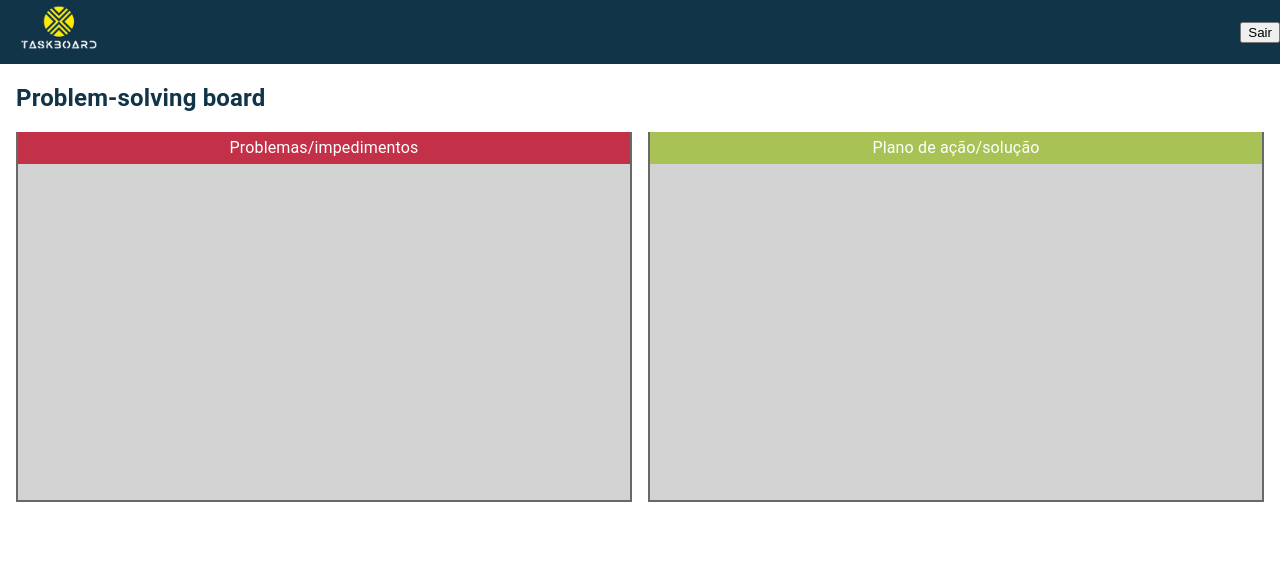
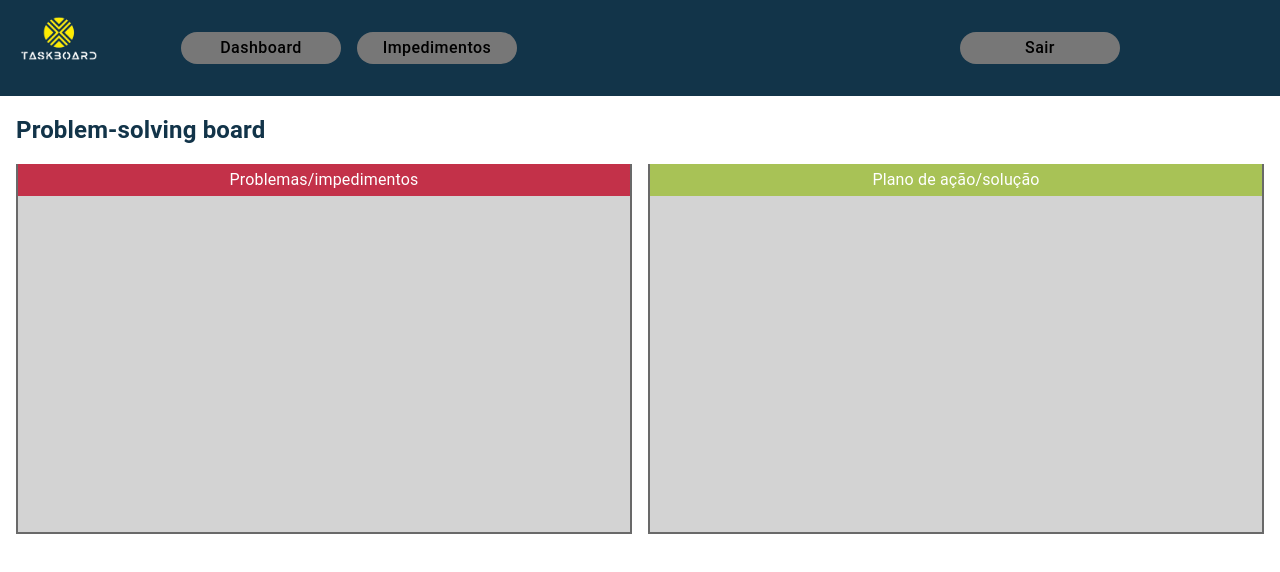
Before and after one commit to Arthur-Barata/inovatech-project, a React (Create React App) app in the folder front-inovatech/: page /problem-solving in a window 1280 px wide. Shown: the top 572 px of the page. Built offline with nearby package versions, Linux system fonts and the light colour scheme.

Commit message:
mudancas finais

```diff
--- /dev/null
+++ b/front-inovatech/src/shared/components/Button/index.tsx
@@ -0,0 +1,18 @@
+import { useNavigate } from "react-router-dom";
+import { ButtonStyles } from "./styles"
+
+export const DashboardButton = () => {
+  const navigate = useNavigate();
+
+  return (
+    <ButtonStyles onClick={() => navigate('/')}>Dashboard</ButtonStyles>
+  )
+}
+
+export const ProblemSolvingButton = () => {
+  const navigate = useNavigate();
+
+  return (
+    <ButtonStyles onClick={() => navigate('/problem-solving')}>Impedimentos</ButtonStyles>
+  )
+}
--- /dev/null
+++ b/front-inovatech/src/shared/components/Button/styles.ts
@@ -0,0 +1,17 @@
+import { Button, styled } from '@mui/material';
+
+export const ButtonStyles = styled(Button)(({ theme }) => ({
+  backgroundColor: theme.palette.secondary.dark,
+  borderRadius: '2rem',
+  fontSize: '16px',
+  width: '10rem',
+  height: '2rem',
+  textTransform: 'unset',
+  color: theme.palette.common.black,
+  display: 'flex',
+  margin: 'auto',
+
+  '&:hover': {
+    backgroundColor: theme.palette.secondary.light,
+  },
+}));
--- a/front-inovatech/src/shared/components/Header/index.tsx
+++ b/front-inovatech/src/shared/components/Header/index.tsx
@@ -1,6 +1,8 @@
 import { useNavigate } from "react-router-dom";
-import { StyledHeader, StyledImg } from './styles';
+import { StyledButtonsHeader, StyledHeader, StyledImg } from './styles';
 import logo from '../../../assets/icons/logo.png';
+import { ButtonStyles } from "../Button/styles";
+import { DashboardButton, ProblemSolvingButton } from "../Button";
 
 
 export const Header = (props: {changeLog: any}) => {
@@ -10,11 +12,15 @@ export const Header = (props: {changeLog: any}) => {
   return (
     <StyledHeader>
       <a href="/"><StyledImg src={logo} /></a>
-      <button onClick={() => {
+      <StyledButtonsHeader>
+      <DashboardButton/>
+      <ProblemSolvingButton/>
+      </StyledButtonsHeader>
+      <ButtonStyles sx={{marginRight:'10rem'}} onClick={() => {
         changeLog()
         navigation('/login')
       }}
-      >Sair</button>
+      >Sair</ButtonStyles>
     </StyledHeader>
   );
 };
--- a/front-inovatech/src/shared/components/Header/styles.ts
+++ b/front-inovatech/src/shared/components/Header/styles.ts
@@ -3,10 +3,9 @@ import { styled } from "@mui/material/styles";
 
 export const StyledHeader = styled("div")<ContainerProps>(({ theme }) => ({
   display: "flex",
-  alignItems: "center",
   justifyContent: 'space-between',
   background: theme.palette.primary.main,
-  height: "4rem",
+  height: "6rem",
   width: "100%",
 }));
 
@@ -14,3 +13,9 @@ export const StyledImg = styled("img")<ContainerProps>(() => ({
   height: "5rem",
   paddingLeft: "1%",
 }));
+
+export const StyledButtonsHeader = styled('div')<ContainerProps>(() => ({
+  display: 'flex',
+  gap: '1rem',
+  marginLeft: '4rem'
+}))
```
